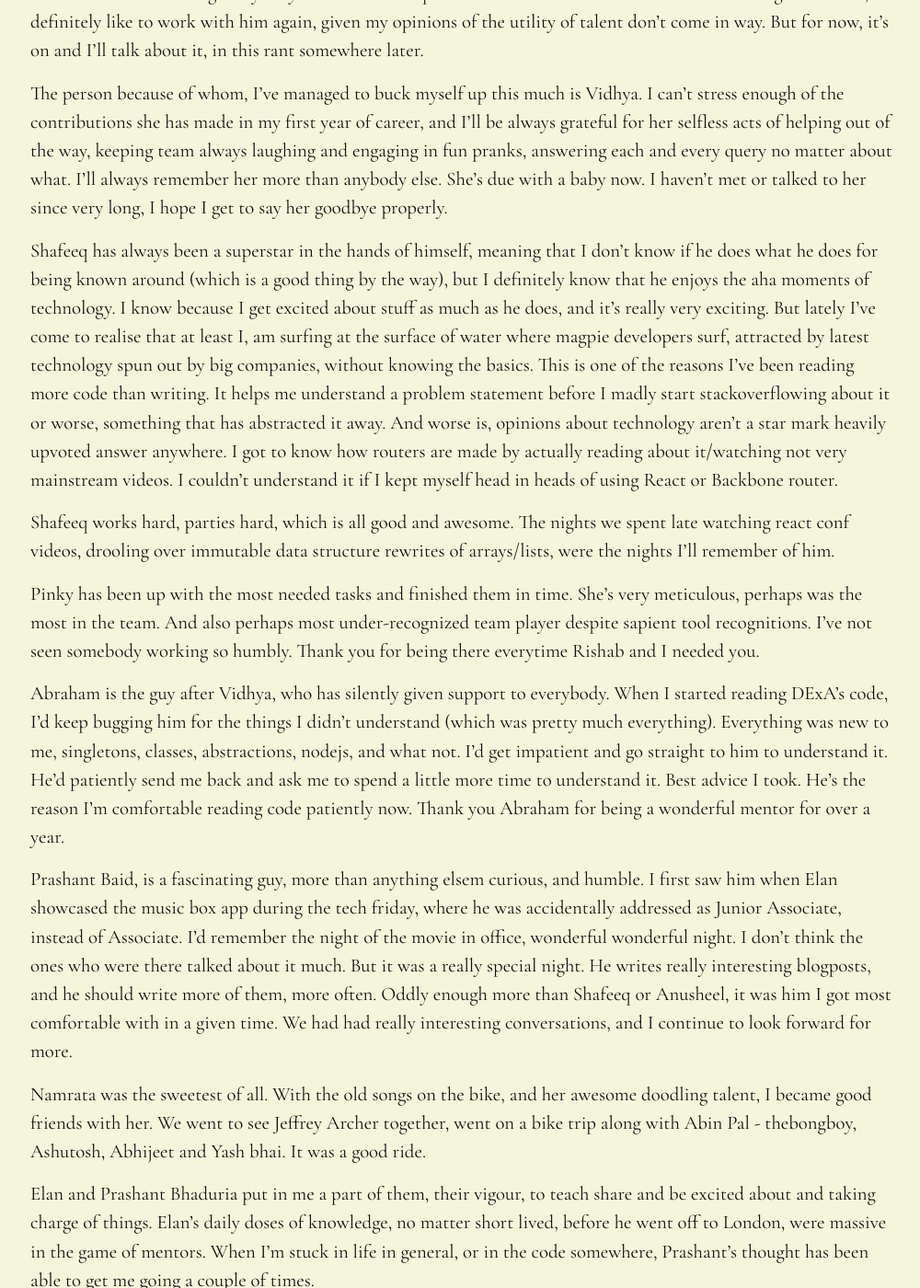
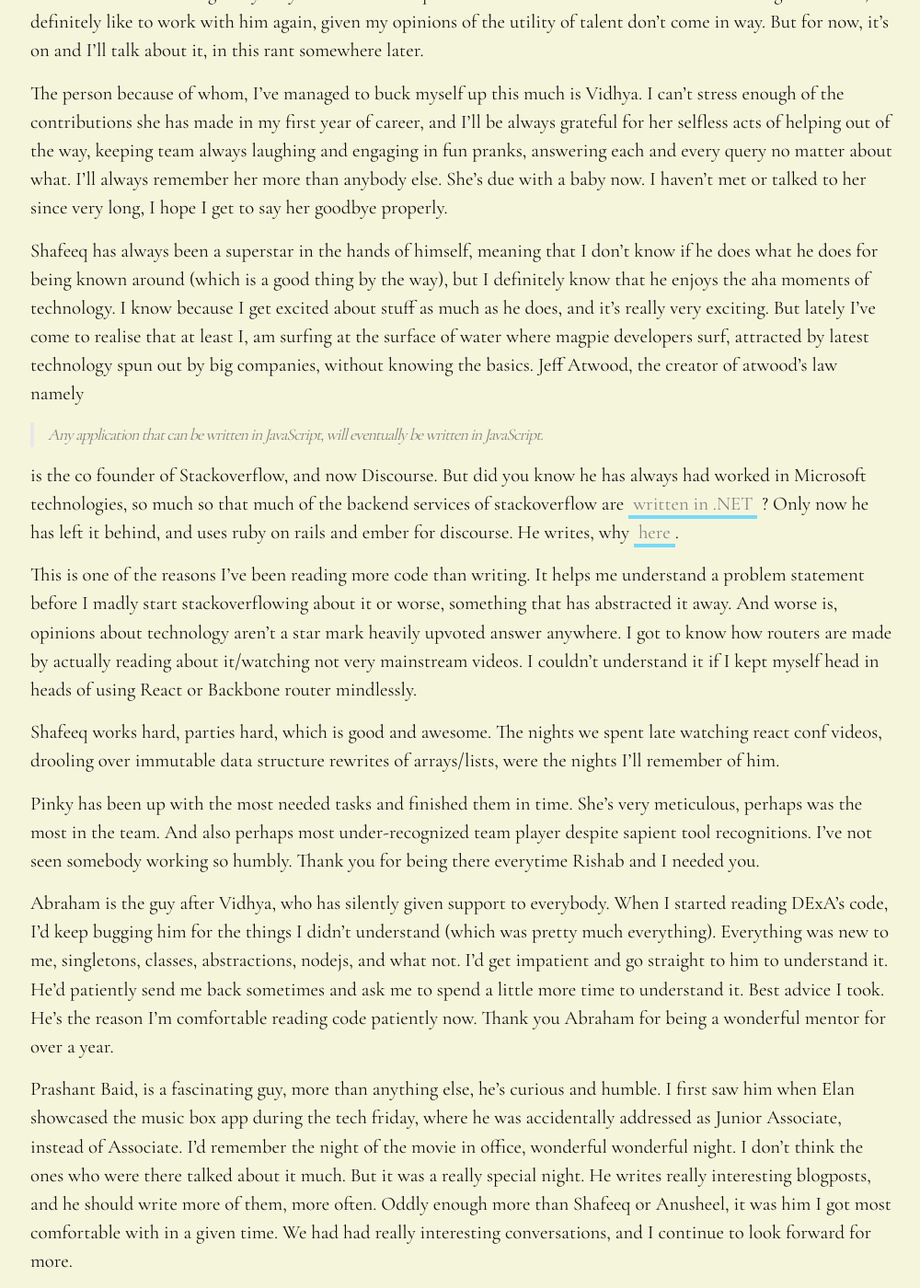
Before and after one commit to gdad-s-river/gdad-s-river.github.io, a Jekyll site: the page built from _posts/2017-01-01-goodbye-sapient.md, in a window 1280 px wide and 1400 px high, scrolled down 2473 px. Shown: the whole window at 92% size, without its empty margins (137-1137 px from the left). Built offline with Jekyll 4.4.1, drawn with Linux system fonts in a browser that asks for light colours; comment, search, counter and statistics services are not loaded; some of the changed text lies outside the part shown.

Commit message:
latest post edits

```diff
--- a/_posts/2017-01-01-goodbye-sapient.md
+++ b/_posts/2017-01-01-goodbye-sapient.md
@@ -18,7 +18,7 @@ But during the training period, I certainly rightfully felt so, we were under pr
 
 Some people like to remain quiet. I like to remain quiet because I do not like pretending anymore. I used to pretend a lot, so much so, that I heard one of my most closest relative speak of me as a person who _just speaks and doesn't do it_. So trust me that I speak the truth.
 
-Some people like to just work their best out of the necessary inadvertent compulsion of being good to the team and be liked by everyone, so to speak. Inadvertently, yes, for they wouldn't know about it. But it gives me creeps how one can be satisfied with it. I'm not judging anything. I'm questioning no one in particular. What is it of being involved in the embrace of everybody's liked progress bars, that it even can defer our conscious mind and effort? But then again, I think its subjective. For what is the right use of a particular skillset and talent, shouldn't be that exact same opinion, of somebody with the exact same skillset and talents.
+Some people like to just work their best out of the necessary inadvertent compulsion of being good to the team and be liked by everyone, so to speak. Inadvertently, yes, for they wouldn't know about it. But it gives me creeps how one can be satisfied with it. I'm not judging anything. I'm questioning no one in particular. What is it of being involved in the embrace of everybody's liked progress bars, that it even can defer our conscious mind and effort? But then again, I think it's subjective. For what is the right use of a particular skillset and talent, shouldn't be that exact same opinion, of somebody with the exact same skillset and talents.
 
 And there are people who very naturally want to show what they are capable of just because they are capable of it. Being liked comes along the way. I get jealous of both of these types, and I fight hard not to be. For years I lamented not being patted on the back for anything, because I really didn't do anything. When I got this job, my father was the first one I told it to. He said _**Okay**_ in response, which was not a big deal, since I wasn't much excited for I hadn't prepared for it, but still I had gotten it. I've taken small steps in this past year, but I'm still three steps away from making difference on my terms.
 
@@ -44,48 +44,72 @@ I'd like to thank Sunil for his tremendous support for everything, for giving me
 
 The person because of whom, I've managed to buck myself up this much is Vidhya. I can't stress enough of the contributions she has made in my first year of career, and I'll be always grateful for her selfless acts of helping out of the way, keeping team always laughing and engaging in fun pranks, answering each and every query no matter about what. I'll always remember her more than anybody else. She's due with a baby now. I haven't met or talked to her since very long, I hope I get to say her goodbye properly.
 
-Shafeeq has always been a superstar in the hands of himself, meaning that I don't know if he does what he does for being known around (which is a good thing by the way), but I definitely know that he enjoys the aha moments of technology. I know because I get excited about stuff as much as he does, and it's really very exciting. But lately I've come to realise that at least I, am surfing at the surface of water where magpie developers surf, attracted by latest technology spun out by big companies, without knowing the basics. This is one of the reasons I've been reading more code than writing. It helps me understand a problem statement before I madly start stackoverflowing about it or worse, something that has abstracted it away. And worse is, opinions about technology aren't a star mark heavily upvoted answer anywhere. I got to know how routers are made by actually reading about it/watching not very mainstream videos. I couldn't understand it if I kept myself head in heads of using React or Backbone router.
+Shafeeq has always been a superstar in the hands of himself, meaning that I don't know if he does what he does for being known around (which is a good thing by the way), but I definitely know that he enjoys the aha moments of technology. I know because I get excited about stuff as much as he does, and it's really very exciting. But lately I've come to realise that at least I, am surfing at the surface of water where magpie developers surf, attracted by latest technology spun out by big companies, without knowing the basics. Jeff Atwood, the creator of atwood's law namely
 
-Shafeeq works hard, parties hard, which is all good and awesome. The nights we spent late watching react conf videos, drooling over immutable data structure rewrites of arrays/lists, were the nights I'll remember of him.
+> Any application that can be written in JavaScript, will eventually be written in JavaScript.
+
+is the co founder of Stackoverflow, and now Discourse. But did you know he has always had worked in Microsoft technologies, so much so that much of the backend services of stackoverflow are [written in .NET](http://nickcraver.com/blog/2016/02/17/stack-overflow-the-architecture-2016-edition/) ? Only now he has left it behind, and uses ruby on rails and ember for discourse. He writes, why [here](https://blog.codinghorror.com/why-ruby/).
+
+This is one of the reasons I've been reading more code than writing. It helps me understand a problem statement before I madly start stackoverflowing about it or worse, something that has abstracted it away. And worse is, opinions about technology aren't a star mark heavily upvoted answer anywhere. I got to know how routers are made by actually reading about it/watching not very mainstream videos. I couldn't understand it if I kept myself head in heads of using React or Backbone router mindlessly.
+
+Shafeeq works hard, parties hard, which is good and awesome. The nights we spent late watching react conf videos, drooling over immutable data structure rewrites of arrays/lists, were the nights I'll remember of him.
 
 Pinky has been up with the most needed tasks and finished them in time. She's very meticulous, perhaps was the most in the team. And also perhaps most under-recognized team player despite sapient tool recognitions. I've not seen somebody working so humbly. Thank you for being there everytime Rishab and I needed you.
 
-Abraham is the guy after Vidhya, who has silently given support to everybody. When I started reading DExA's code, I'd keep bugging him for the things I didn't understand (which was pretty much everything). Everything was new to me, singletons, classes, abstractions, nodejs, and what not. I'd get impatient and go straight to him to understand it. He'd patiently send me back and ask me to spend a little more time to understand it. Best advice I took. He's the reason I'm comfortable reading code patiently now. Thank you Abraham for being a wonderful mentor for over a year.
+Abraham is the guy after Vidhya, who has silently given support to everybody. When I started reading DExA's code, I'd keep bugging him for the things I didn't understand (which was pretty much everything). Everything was new to me, singletons, classes, abstractions, nodejs, and what not. I'd get impatient and go straight to him to understand it. He'd patiently send me back sometimes and ask me to spend a little more time to understand it. Best advice I took. He's the reason I'm comfortable reading code patiently now. Thank you Abraham for being a wonderful mentor for over a year.
 
-Prashant Baid, is a fascinating guy, more than anything elsem curious, and humble. I first saw him when Elan showcased the music box app during the tech friday, where he was accidentally addressed as Junior Associate, instead of Associate. I'd remember the night of the movie in office, wonderful wonderful night. I don't think the ones who were there talked about it much. But it was a really special night. He writes really interesting blogposts, and he should write more of them, more often. Oddly enough more than Shafeeq or Anusheel, it was him I got most comfortable with in a given time. We had had really interesting conversations, and I continue to look forward for more.
+Prashant Baid, is a fascinating guy, more than anything else, he's curious and humble. I first saw him when Elan showcased the music box app during the tech friday, where he was accidentally addressed as Junior Associate, instead of Associate. I'd remember the night of the movie in office, wonderful wonderful night. I don't think the ones who were there talked about it much. But it was a really special night. He writes really interesting blogposts, and he should write more of them, more often. Oddly enough more than Shafeeq or Anusheel, it was him I got most comfortable with in a given time. We had had really interesting conversations, and I continue to look forward for more.
 
 Namrata was the sweetest of all. With the old songs on the bike, and her awesome doodling talent, I became good friends with her. We went to see Jeffrey Archer together, went on a bike trip along with Abin Pal - thebongboy, Ashutosh, Abhijeet and Yash bhai. It was a good ride.
 
 Elan and Prashant Bhaduria put in me a part of them, their vigour, to teach share and be excited about and taking charge of things. Elan's daily doses of knowledge, no matter short lived, before he went off to London, were massive in the game of mentors. When I'm stuck in life in general, or in the code somewhere, Prashant's thought has been able to get me going a couple of times.
 
-Yash was always outspoken, tinkering with things, wonderful person that could keep you up on Saturdays to execute an idea,only if you had a decent will to do so.
+Yash was always outspoken, tinkering with things, wonderful person that could keep you up on Saturdays to execute an idea, only if you had a decent will to do so. I'll remember every React Redux and other conversations we had. Very interesting to forget just like that.
 
-NChaugTalks was always lovely, passionate about what she was responsible for, sometimes hard on herself, but in a goodway, the way I'm going to me hard on myself in terms of habit and routine. She's polygot in terms of technology, so are Yash, and PB. And she is the only person that I know that sometimes actively feel at stretch, limited by not exploring things other than web dev.
+NChaugTalks was always lovely, passionate about what she was responsible for an wanted to do, sometimes hard on herself, but in a goodway, the way I'm going to me hard on myself in terms of habit and routine. She's polygot in terms of technology, so are Yash, and PB. And she is the only person that I know that sometimes actively feel at stretch, limited by not exploring things other than just web dev.
 
-Subin was my new Manager after Ashok. He's a wonderful team player, very vigilant, professional, caring for his team mates, and always up for getting things done right. I'm very grateful for him, for being very appreciative of everything. I couldn't have had a better second project Manager, I'm sure. And he's a wonderful photographer.
+Subin was my new Manager after Ashok. He's a wonderful team player, very vigilant, professional,caring for his team mates, and always up for getting things done right. I'm very grateful for him, for being very appreciative of everything. I couldn't have had a better second project Manager, I'm sure. And he's a [wonderful photographer](https://subinpaul.com/).
 
-Trinadh has been very helpful. No matter what, he'd ensure that I understood the task in hand properly before I started working on it. So everytime he'd explain me things, which'd involve a number of steps to take care of, he'd pragmatically jot down all those subtask todos, and send it over office IM, before I'd even reach my seat back. Very soft spoken, and a very practical and fun loving person.
+Trinadh has been very helpful. No matter what, he'd ensure that I understood the task in hand properly before I started working on it. So everytime he'd explain me things, which'd involve a sequence of number of steps to follow, he'd pragmatically jot down all those subtask todos in order, and send it over office IM, before I'd even reach to my seat back. Very soft spoken, and a very practical and fun loving person.
+
+> If I've left someone please comment below, and I'll pick you up to include you from my memories, here!
 
 ## What Sapient Gave me:
 
 1. The courage to do what I want. I was intimidated by friends, people who know more, are doing better, both knowledge and money wise. Yes I'm afraid, but not like that anymore. I know I've talents, I know I can nourish them, put to use, and I know I will. One year back I couldn't have been able to say that. Because it was beyond me that time, that I need to work, and not loiter around time.
 
-2. Gave me friends cum colleagues, I'll remain friends with for a long time.
+2. Friends cum colleagues, I'll remain friends with for a long time.
 
-3. When I graduated, I wanted to become a full time writer. I boast of this aspiration, but I'm not really a writer, not right not atleast, I just aspire to be published someday. That doesn't make me a writer. I write sure ofcourse. But that doesn't make me a writer. It asks for more, reading, talking to people, experiences, writing for cause(s), so many things. I'm going to do it. Along with a new sense of achievement. Sapient gave me something new to look forward to and hold onto. I couldn't have imagined that I'd be spending time programming things, primarly because I was afraid to plan things out. Basketball and writing sort of kept me away from planning and I kept procrastinating. I've learnt from so many people, so many of them I'm amazed.
+3. XT Summit and Javascript Meetup were the best things that happened to me.
+
+4. When I graduated, I wanted to become a full time writer. I boasted of this aspiration, but I'm not really a writer, not right now atleast, I just aspire to be published someday. That doesn't make me a writer. I write sure ofcourse. But that doesn't make me a writer. It asks for more, reading, talking to people, experiences, writing for cause(s), so many things. I'm going to do it. Along with this new sense of achievement of 2016 that I had never felt before. Sapient gave me something new to look forward to and hold onto. I couldn't have imagined that I'd be spending time programming things, primarly because I was afraid to plan things out. Basketball and writing sort of kept me away from planning and I kept procrastinating. I've learnt from so many people, so many of them I'm amazed.
 
 
-There are many circumstances that is making me quit this job. What would I do now?
+There are many circumstances that are making me quit this job. What would I do now?
 
-1. I've commited to 100 days of code.
-2. I'll finish Harshini's Portfolio Website in the best way possible.
+1. I've commited to 100 days of code, with twitter hashtag #100DaysOfCode, where I commit to code something or read code for atleast one hour for 100 years, which includes out of office work (which would be all time now, for some time atleast).
+2. I'll finish Harshini's (friend of a friend) Portfolio Website in the best way possible.
 3. I'll start contributing to Gastby Static Site Generator.
-4. I'll possibly find a remote job.
+4. I'll possibly find a remote job (but who knows?)
 5. I don't know what the heck would I do after 5 - 6 months, and I'm scared, but I'm also more free than ever, after 12 years of school and 4 years of college expectations.
-6. I'll write more poetry submit more poems, get published online, apply for poetry prizes starting Wingword Poetry Prize.
+6. I'll write more poetry submit more poems, get published online, apply for poetry prizes starting Wingword Poetry Prize. I'll read crazy.
 7. I'll take care of my little brother and some family things, to be vague.
 8. I'll keep writing letters, they are food in a way.
 
 I'm very thankful I've understanding parents who never fiddled with my choices of whatever I wanted to in my career, which is still unclear.
 
-If you've been a part of my life in Bangalore, I'd love to hear more than _All the best for your future_ and _good luck_ in the comments below, because you've meant more to me than you know, and you owe me a proper goodbye. I want you to cite incidents, if you can, of which conversations, you remember, and if and when I was able to make a impact in any way, in you and your life.
+If you've been a part of my life in Bangalore, I'd love to hear more than _All the best for your future_ and _good luck_ in the comments below, because you've meant more to me than you know, and you owe me a proper goodbye. I want you to cite incidents, if you can, of conversations, you remember, and if and when I was able to make a impact in any way, in you and your life.
+
+Cheers to a happy new year. May your ways be auspicious.
+
+PS: I had this crazy idea, where I'd put a status on facebook asking if anybody would want to write a poem with me, like a co write thing. Three of them responded and following are the 3 poems, that I co wrote with three people.
+
+- [Poem's Paper Cut](https://www.facebook.com/arihantverma/posts/1546694315395519)
+- [The Struggling Poem](https://www.facebook.com/arihantverma/posts/1546654835399467)
+- [Three Steps Away](https://www.facebook.com/arihantverma/posts/1546646805400270)
+
+And another one which I'd written this way a long time back [A Shadow Thought](https://www.facebook.com/photo.php?fbid=1465195380212080&set=a.252124941519136.64099.100001648975614&type=3&theater)
+
+This is a poem I wrote lately: [My Sadness Wants to Fuck Your Sadness](https://www.facebook.com/notes/arihant-verma/my-sadness-wants-to-fuck-your-sadness-non-theater-version/1539885486076402/?pnref=story)
+
+And last but not the least, who of all of us have done this : ![Commit Strip Comic]({{ site.url }}/assets/images/jira_commitstrip.jpg)
--- a/sw.js
+++ b/sw.js
@@ -2,7 +2,7 @@
 layout: null
 ---
 
-const staticCacheName = "gdad-s-river-static-v14";
+const staticCacheName = "gdad-s-river-static-v15";
 
 console.log("installing service worker");
 
```
